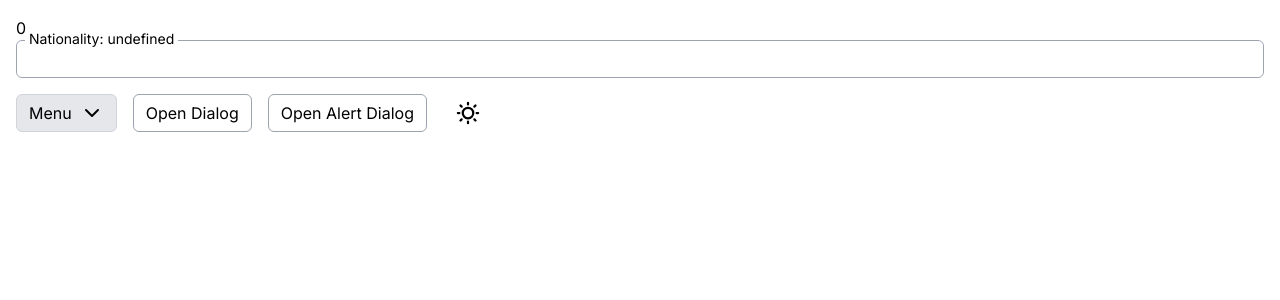
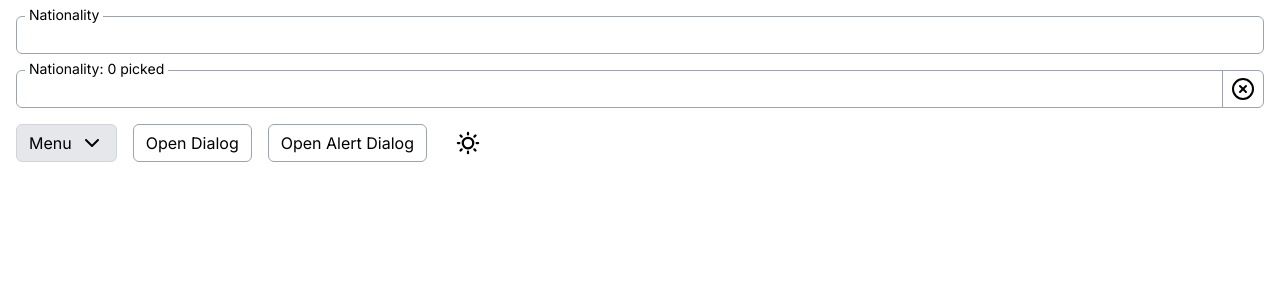
Before and after one commit to mech/ui-components, a Next.js app: page / in a window 1280 px wide. Shown: the top 300 px of the page. Built offline with nearby package versions, Linux system fonts and the light colour scheme.

Commit message:
MultipleSelectionDownshiftExamples

```diff
--- a/app/page.js
+++ b/app/page.js
@@ -28,6 +28,7 @@ import {
 } from "@/components/Drawer";
 import cn from "@/lib/cn";
 import { useForm } from "react-hook-form";
+import MultipleSelectionDownshiftExamples from "@/examples/MultipleSelectionDownshiftExamples";
 
 export default function Home() {
   const { register, handleSubmit, formState } = useForm();
@@ -35,6 +36,8 @@ export default function Home() {
   return (
     <main className="space-y-4 p-4">
       {/*<ButtonExamples />*/}
+
+      <MultipleSelectionDownshiftExamples />
 
       <DownshiftExamples />
       {/*<FloatingExamples />*/}
@@ -77,7 +80,10 @@ export default function Home() {
           // size="sm"
           label="Email"
           prefix="https://"
-          // suffix={<Sun size="24" weight="bold" />}
+          prefixStyling={false}
+          suffix={<Sun size="24" weight="bold" />}
+          suffixStyling={false}
+          placeholder="Enter your email"
           // errorMessage="Gosh!! What is happening!?"
           // helpText="Just try to enter whatever you want"
         />
--- a/components/Input.js
+++ b/components/Input.js
@@ -29,6 +29,8 @@ const Input = forwardRef(
       errorMessage,
       prefix,
       suffix,
+      prefixStyling = true,
+      suffixStyling = true,
       className,
       ...props
     },
@@ -82,10 +84,9 @@ const Input = forwardRef(
           />
           {prefix && (
             <span
-              className={cn(
-                prefixSuffixClassNames,
-                "order-1 rounded-l-md border-r",
-              )}
+              className={cn(prefixSuffixClassNames, "order-1 rounded-l-md", {
+                "border-r": prefixStyling,
+              })}
             >
               {prefix}
             </span>
@@ -93,10 +94,9 @@ const Input = forwardRef(
 
           {suffix && !errorMessage && (
             <span
-              className={cn(
-                prefixSuffixClassNames,
-                "order-3 rounded-r-md border-l",
-              )}
+              className={cn(prefixSuffixClassNames, "order-3 rounded-r-md", {
+                "border-l": suffixStyling,
+              })}
             >
               {suffix}
             </span>
--- a/examples/DialogExamples.js
+++ b/examples/DialogExamples.js
@@ -22,6 +22,7 @@ import PopoverExamples from "@/examples/PopoverExamples";
 import Select from "react-select";
 import FloatingExamples from "@/examples/FloatingExamples";
 import DownshiftExamples from "@/examples/DownshiftExamples";
+import MultipleSelectionDownshiftExamples from "@/examples/MultipleSelectionDownshiftExamples";
 
 const options = [
   {
@@ -79,6 +80,9 @@ const DialogExamples = () => {
                 }
               />
             </div>
+            <div>
+              <DownshiftExamples />
+            </div>
           </section>
           <DialogFooter>
             <Button>Update</Button>
@@ -116,6 +120,7 @@ const DialogExamples = () => {
 
             <FloatingExamples />
             <DownshiftExamples />
+            <MultipleSelectionDownshiftExamples />
           </section>
 
           <AlertDialogFooter className="justify-center">
--- a/examples/DownshiftExamples.js
+++ b/examples/DownshiftExamples.js
@@ -4,7 +4,6 @@ import {
   autoUpdate,
   offset,
   flip,
-  shift,
   size,
   FloatingPortal,
 } from "@floating-ui/react";
@@ -12,7 +11,8 @@ import { useState } from "react";
 import Input from "@/components/Input";
 import cn from "@/lib/cn";
 import { matchSorter } from "match-sorter";
-import { Check } from "lucide-react";
+import { Check, CircleX } from "lucide-react";
+import button from "@/components/Button";
 
 const fetch = [
   { id: "1", nationality: "Singaporean" },
@@ -70,6 +70,7 @@ const DownshiftExamples = () => {
     getItemProps,
     highlightedIndex,
     selectedItem,
+    selectItem,
   } = useCombobox({
     items,
     itemToString: (item) => {
@@ -130,8 +131,9 @@ const DownshiftExamples = () => {
     },
   );
 
+  // [&>*] - https://github.com/tailwindlabs/tailwindcss/discussions/10301
   const itemClassNames = cn(
-    "p-2 data-[highlighted=true]:bg-blue-100 data-[selected=true]:font-semibold",
+    "p-2 data-[highlighted=true]:bg-blue-100 [&>*]:data-[selected=true]:font-semibold",
   );
 
   // Need to use suppressRefError: true due to FloatingPortal
@@ -141,10 +143,19 @@ const DownshiftExamples = () => {
 
   return (
     <div data-control="combobox-input">
-      <h1>{selectedItems.length}</h1>
       <div ref={refs.setReference}>
         <Input
-          label={`Nationality: ${selectedItem?.nationality}`}
+          suffix={
+            <button
+              onClick={() => {
+                setSelectedItems([]);
+                selectItem(null);
+              }}
+            >
+              <CircleX size={24} />
+            </button>
+          }
+          label={`Nationality: ${selectedItems.length} picked`}
           placeholder={placeholder}
           className="placeholder-black"
           {...getInputProps({
@@ -174,8 +185,11 @@ const DownshiftExamples = () => {
               {items.map((item, index) => (
                 <li
                   key={item.id}
+                  data-list={true}
                   data-highlighted={highlightedIndex === index}
-                  data-selected={selectedItem?.id === item.id}
+                  data-selected={
+                    selectedItem?.id === item.id || selectedItems.includes(item)
+                  }
                   className={itemClassNames}
                   {...getItemProps({ item, index })}
                 >
--- /dev/null
+++ b/examples/MultipleSelectionDownshiftExamples.js
@@ -0,0 +1,237 @@
+import { useCombobox, useMultipleSelection } from "downshift";
+import {
+  useFloating,
+  autoUpdate,
+  offset,
+  flip,
+  size,
+  FloatingPortal,
+} from "@floating-ui/react";
+import cn from "@/lib/cn";
+import { useState, useId } from "react";
+import { Check } from "lucide-react";
+import { cva } from "class-variance-authority";
+
+const sizeVariants = cva([], {
+  variants: {
+    size: {
+      sm: ["px-2 py-1 text-sm"],
+      md: ["p-1.5 text-base"], // p-[0.3125rem]
+      lg: ["text-lg"],
+    },
+  },
+  defaultVariants: {
+    size: "md",
+  },
+});
+
+const fetch = [
+  { id: "1", nationality: "Singaporean" },
+  { id: "2", nationality: "Malaysian" },
+  { id: "3", nationality: "Indonesian" },
+  { id: "4", nationality: "Filipino" },
+  { id: "5", nationality: "Vietnamese" },
+  { id: "6", nationality: "Thai" },
+  { id: "7", nationality: "Myanmar" },
+  { id: "8", nationality: "Cambodian" },
+  { id: "9", nationality: "Laotian" },
+  { id: "10", nationality: "Bruneian" },
+  { id: "11", nationality: "Timorese" },
+  { id: "12", nationality: "Chinese" },
+];
+
+const stateReducer = (state, actionAndChanges) => {
+  const { type, changes, index } = actionAndChanges;
+
+  switch (type) {
+    case useCombobox.stateChangeTypes.InputKeyDownEnter:
+    case useCombobox.stateChangeTypes.ItemClick:
+      return {
+        ...changes,
+        isOpen: true,
+        highlightedIndex: state.highlightedIndex, // To maintain selection position at dropdown
+      };
+    default:
+      return changes;
+  }
+};
+
+const MultipleSelectionDownshiftExamples = () => {
+  const [items, setItems] = useState(fetch);
+  const [selectedItems, setSelectedItems] = useState([]);
+  const [inputValue, setInputValue] = useState("");
+
+  // useMultipleSelection
+  const {
+    getSelectedItemProps,
+    getDropdownProps,
+    addSelectedItem,
+    removeSelectedItem,
+  } = useMultipleSelection({
+    selectedItems,
+    onStateChange: ({ selectedItems: newSelectedItems, type }) => {
+      switch (type) {
+        case useMultipleSelection.stateChangeTypes.SelectedItemKeyDownBackspace:
+        case useMultipleSelection.stateChangeTypes.SelectedItemKeyDownDelete:
+        case useMultipleSelection.stateChangeTypes.DropdownKeyDownBackspace:
+        case useMultipleSelection.stateChangeTypes.FunctionRemoveSelectedItem:
+          setSelectedItems(newSelectedItems);
+          break;
+        default:
+          break;
+      }
+    },
+  });
+
+  // useCombobox
+  const {
+    isOpen,
+    getLabelProps,
+    getInputProps,
+    getMenuProps,
+    getItemProps,
+    highlightedIndex,
+    selectedItem,
+  } = useCombobox({
+    items,
+    itemToString: (item) => {
+      return item ? item.nationality : "";
+    },
+    defaultHighlightedIndex: 0,
+    inputValue,
+    stateReducer,
+    selectedItem: null,
+    onStateChange: ({
+      inputValue: newInputValue,
+      selectedItem: newSelectedItem,
+      type,
+    }) => {
+      switch (type) {
+        case useCombobox.stateChangeTypes.InputKeyDownEnter:
+        case useCombobox.stateChangeTypes.ItemClick:
+        case useCombobox.stateChangeTypes.InputBlur:
+          if (newSelectedItem) {
+            setSelectedItems([...selectedItems, newSelectedItem]);
+            setInputValue("");
+          }
+          break;
+        case useCombobox.stateChangeTypes.InputChange:
+          setInputValue(newInputValue);
+          break;
+        default:
+          break;
+      }
+    },
+  });
+
+  // useFloating
+  const { refs, floatingStyles } = useFloating({
+    placement: "bottom-start",
+    open: isOpen,
+    middleware: [
+      offset(8),
+      size({
+        apply({ availableHeight, rects, elements }) {
+          Object.assign(elements.floating.style, {
+            width: `${rects.reference.width}px`,
+            maxHeight: `${Math.max(250, availableHeight / 3)}px`,
+          });
+        },
+      }),
+      flip({
+        fallbackStrategy: "initialPlacement",
+      }),
+    ],
+    whileElementsMounted: autoUpdate,
+  });
+
+  const labelClassNames = cn("absolute -top-3 left-2 bg-white px-1 text-sm");
+  const menuClassNames = cn(
+    "absolute z-50 w-full overflow-scroll rounded-lg bg-white shadow-md",
+    {
+      border: isOpen && items.length > 0,
+    },
+  );
+  const itemClassNames = cn(
+    "p-2 data-[highlighted=true]:bg-blue-100 [&>*]:data-[selected=true]:font-semibold",
+  );
+
+  return (
+    <div data-control="multiple-selection-combobox-input">
+      <div
+        ref={refs.setReference}
+        className={cn(
+          "group relative flex w-full rounded-md border border-gray-400 text-black transition ease-in-out file:border-0 file:bg-transparent focus-within:border-blue-600 focus-within:text-blue-500 focus-within:ring-4 focus-within:ring-blue-500 focus-within:ring-opacity-30 focus:outline-none data-[invalid=true]:border-red-500 data-[invalid=true]:ring-4 data-[invalid=true]:ring-red-500 data-[invalid=true]:ring-opacity-30",
+        )}
+      >
+        <label className={labelClassNames} {...getLabelProps()}>
+          Nationality
+        </label>
+        <div className="flex w-full flex-wrap items-center gap-1 px-1">
+          {selectedItems.map((selectedItem, index) => {
+            return (
+              <span
+                key={`selected-item-${index}`}
+                className="cursor-pointer rounded-full bg-gray-200 px-2 py-1 text-sm text-black outline-none focus:bg-green-400"
+                {...getSelectedItemProps({ selectedItem, index })}
+              >
+                {selectedItem.nationality}
+              </span>
+            );
+          })}
+
+          <div className="flex grow gap-0.5">
+            <input
+              className={cn(
+                sizeVariants(),
+                "order-2 w-full appearance-none rounded-md text-black outline-none disabled:cursor-not-allowed data-[invalid=true]:text-red-500",
+              )}
+              {...getInputProps(getDropdownProps({ preventKeyAction: isOpen }))}
+            />
+          </div>
+        </div>
+      </div>
+
+      <FloatingPortal>
+        <ul
+          style={floatingStyles}
+          className={menuClassNames}
+          {...getMenuProps(
+            {
+              ref: refs.setFloating,
+            },
+            { suppressRefError: true },
+          )}
+        >
+          {isOpen && (
+            <>
+              {items.map((item, index) => (
+                <li
+                  key={item.id}
+                  data-list={true}
+                  data-highlighted={highlightedIndex === index}
+                  data-selected={
+                    selectedItem?.id === item.id || selectedItems.includes(item)
+                  }
+                  className={itemClassNames}
+                  {...getItemProps({ item, index })}
+                >
+                  <div className="flex items-center gap-2">
+                    {selectedItems.includes(item) ? (
+                      <Check size={16} strokeWidth={2} />
+                    ) : (
+                      <div className="invisible w-4" />
+                    )}
+                    {item.nationality}
+                  </div>
+                </li>
+              ))}
+            </>
+          )}
+        </ul>
+      </FloatingPortal>
+    </div>
+  );
+};
+
+export default MultipleSelectionDownshiftExamples;
```
Also changed, not shown: package.json (+4 -4 lines), 1 other file (tests, documents, lock files or other folders).
